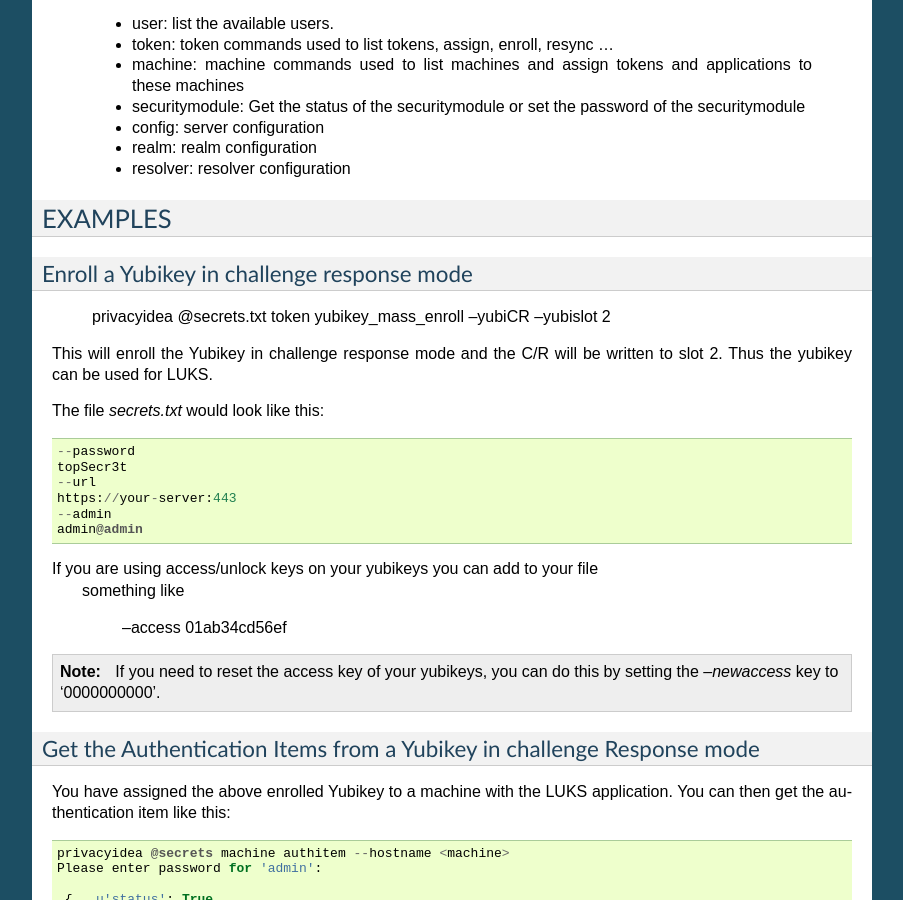
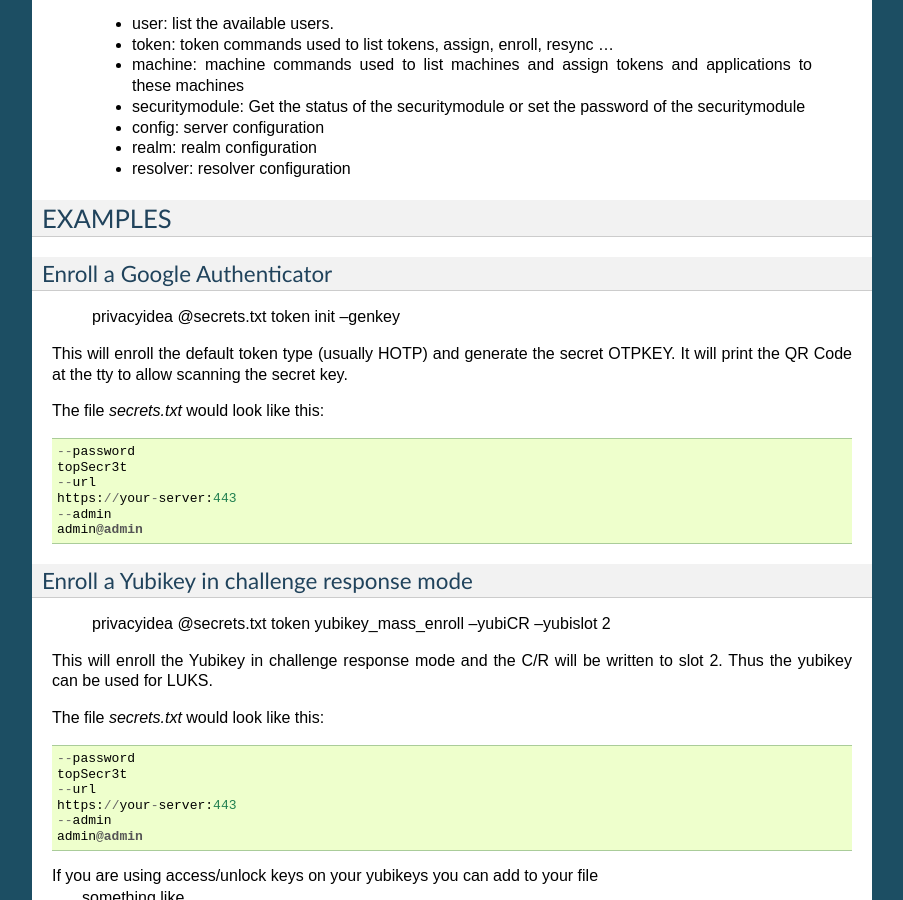
Before and after one commit to privacyidea/privacyideaadm, a Sphinx documentation site: the page built from doc/index.rst, in a window 1280 px wide and 900 px high, scrolled down 1221 px. Shown: the whole window, without its empty margins (198-1101 px from the left). Built offline with Sphinx 7.4.7, drawn with Linux system fonts in a browser that asks for light colours; some of the changed text lies outside the part shown.

Commit message:
Allow to enroll Google authenticator at command line
This allows to enroll the google authenticator via
command line.
The QR code will be displayed at the tty.

```diff
--- a/doc/index.rst
+++ b/doc/index.rst
@@ -74,6 +74,25 @@
 
 EXAMPLES
 --------
+
+Enroll a Google Authenticator
+~~~~~~~~~~~~~~~~~~~~~~~~~~~~~
+
+   privacyidea @secrets.txt token init --genkey
+
+This will enroll the default token type (usually HOTP) and generate
+the secret OTPKEY. It will print the QR Code at the tty to allow scanning
+the secret key.
+
+The file `secrets.txt` would look like this::
+
+   --password
+   topSecr3t
+   --url
+   https://your-server:443
+   --admin
+   admin@admin
+
 
 Enroll a Yubikey in challenge response mode
 ~~~~~~~~~~~~~~~~~~~~~~~~~~~~~~~~~~~~~~~~~~~
```
Also changed, not shown: setup.py (+5 -3 lines), 1 other file.
